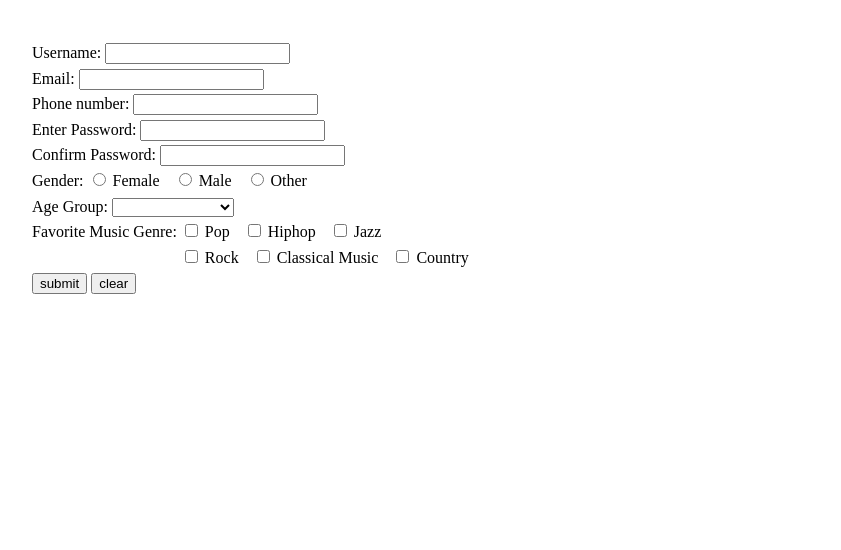
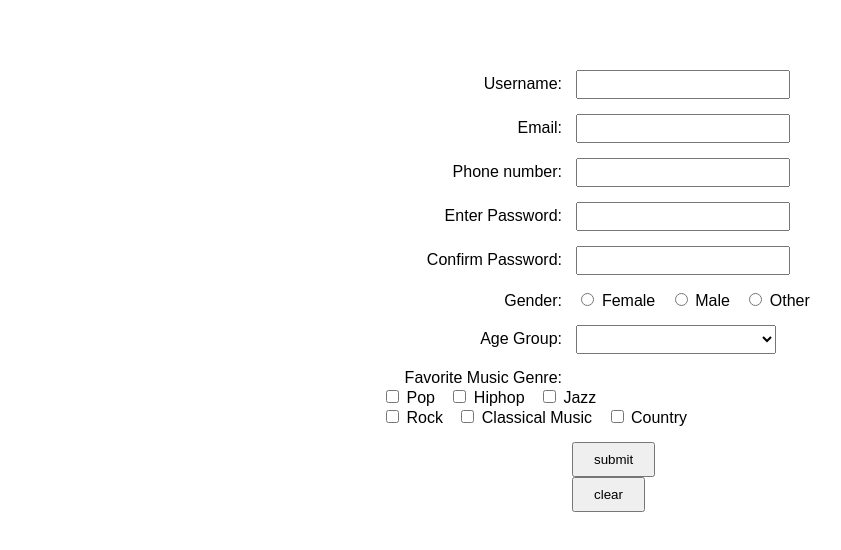
Before and after one commit to msbelewa1/msbelewa1.github.io, a plain HTML site: page form.html in a window 1280 px wide. Shown: the whole page, without its empty margins (8-849 px from the left). Drawn offline with Linux system fonts and the light colour scheme.

Commit message:
Update styles.css

```diff
--- a/styles.css
+++ b/styles.css
@@ -1,33 +1,36 @@
 body {
-  font-family: Times New Roman;
-  margin: 40px;
-  line-height: 1.6;
+            font-family: Arial, sans-serif;
+            max-width: 500px;
+            margin: 50px auto;
+            padding: 20px;
         }
-
-h1 {
-  text-align: center;
+        .form-group {
+            margin-bottom: 15px;
         }
-
-.book-image {
-  display: block;
-  margin: 0 auto 20px auto;
-  width: 250px;
+        label {
+            display: inline-block;
+            width: 180px;
+            text-align: right;
+            margin-right: 10px;
         }
-
-.blue {
-  color: blue;
-  text-decoration: underline;
+        input[type="text"],
+        input[type="password"],
+        select {
+            width: 200px;
+            padding: 5px;
         }
-
-.red {
+        .error-message {
             color: red;
+            margin-left: 190px;
+            font-size: 14px;
         }
-
-.red-bold {
-  color: red;
-  font-weight: bold;
+        .warning-message {
+            color: orange;
+            margin-left: 190px;
+            font-size: 14px;
         }
-mark {
-  background-color: #FFA500;
-  color: black;
+        button {
+            margin-left: 190px;
+            padding: 8px 20px;
+            margin-right: 10px;
         }
```
Lines whose indentation alone changed are shown as unchanged.
